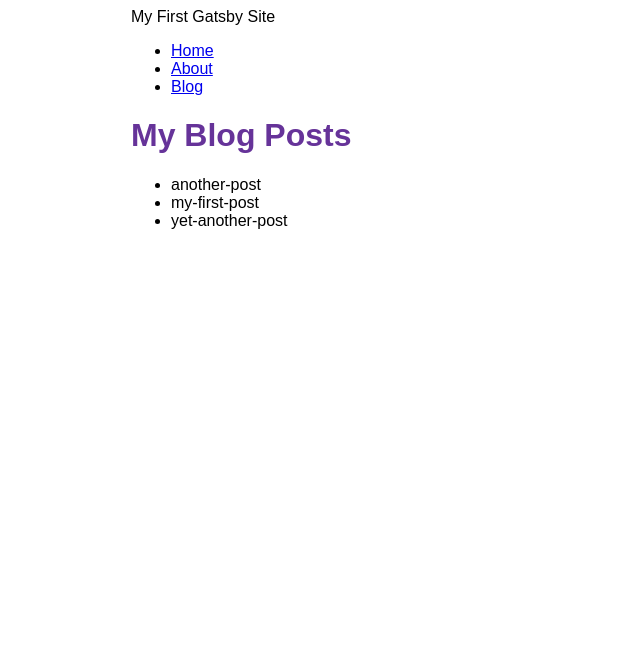
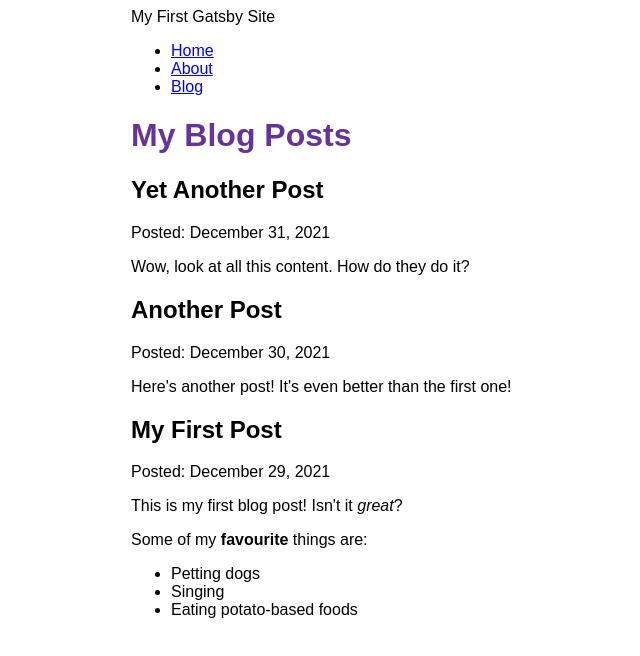
Before and after one commit to todd-demone/my-gatsby-site, a Gatsby site: page /blog in a window 1280 px wide. Shown: the whole page, without its empty margins (259-899 px from the left). Built offline with nearby package versions, Linux system fonts and the light colour scheme; Gatsby itself is replaced by a stand-in of ours.

Commit message:
Finished Gatsby Tutorial Part 5

```diff
--- a/blog/another-post.mdx
+++ b/blog/another-post.mdx
@@ -0,0 +1,6 @@
+---
+title: "Another Post"
+date: "2021-12-30"
+---
+
+Here's another post! It's even better than the first one!
--- a/blog/my-first-post.mdx
+++ b/blog/my-first-post.mdx
@@ -0,0 +1,12 @@
+---
+title: "My First Post"
+date: "2021-12-29"
+---
+
+This is my first blog post! Isn't it *great*?
+
+Some of my **favourite** things are:
+
+* Petting dogs
+* Singing
+* Eating potato-based foods
--- a/blog/yet-another-post.mdx
+++ b/blog/yet-another-post.mdx
@@ -0,0 +1,6 @@
+---
+title: "Yet Another Post"
+date: "2021-12-31"
+---
+
+Wow, look at all this content. How do they do it?
--- a/gatsby-config.js
+++ b/gatsby-config.js
@@ -13,5 +13,6 @@
         path: `${__dirname}/blog`,
       },
     },
+    "gatsby-plugin-mdx",
   ],
 };
--- a/package.json
+++ b/package.json
@@ -15,8 +15,11 @@
     "clean": "gatsby clean"
   },
   "dependencies": {
+    "@mdx-js/mdx": "^1.6.22",
+    "@mdx-js/react": "^1.6.22",
     "gatsby": "^4.4.0",
     "gatsby-plugin-image": "^2.4.0",
+    "gatsby-plugin-mdx": "^3.4.0",
     "gatsby-plugin-sharp": "^4.4.0",
     "gatsby-source-filesystem": "^4.4.0",
     "react": "^17.0.1",
--- a/src/pages/blog.js
+++ b/src/pages/blog.js
@@ -1,29 +1,36 @@
 import * as React from "react";
 import { graphql } from "gatsby";
+import { MDXRenderer } from 'gatsby-plugin-mdx';
 import Layout from "../components/layout";
 
 const BlogPage = ({ data }) => {
   return (
     <Layout pageTitle="My Blog Posts">
-      <ul>
         {
-          data.allFile.nodes.map(node => (
-            <li key={node.name}>
-              {node.name}
-            </li>
+          data.allMdx.nodes.map(node => (
+            <article key={node.id}>
+              <h2>{node.frontmatter.title}</h2>
+              <p>Posted: {node.frontmatter.date}</p>
+              <MDXRenderer>
+                {node.body}
+              </MDXRenderer>
+            </article>
           ))
         }
-      </ul>
-
     </Layout>
   );
 };
 
 export const query = graphql`
   query {
-    allFile(filter: { sourceInstanceName: { eq: "blog" } }) {
+    allMdx(sort: {fields: frontmatter___date, order: DESC}) {
       nodes {
-        name
+        frontmatter {
+          title
+          date(formatString: "MMMM D, YYYY")
+        }
+        id
+        body
       }
     }
   }
```
Also changed, not shown: 1 other file.
